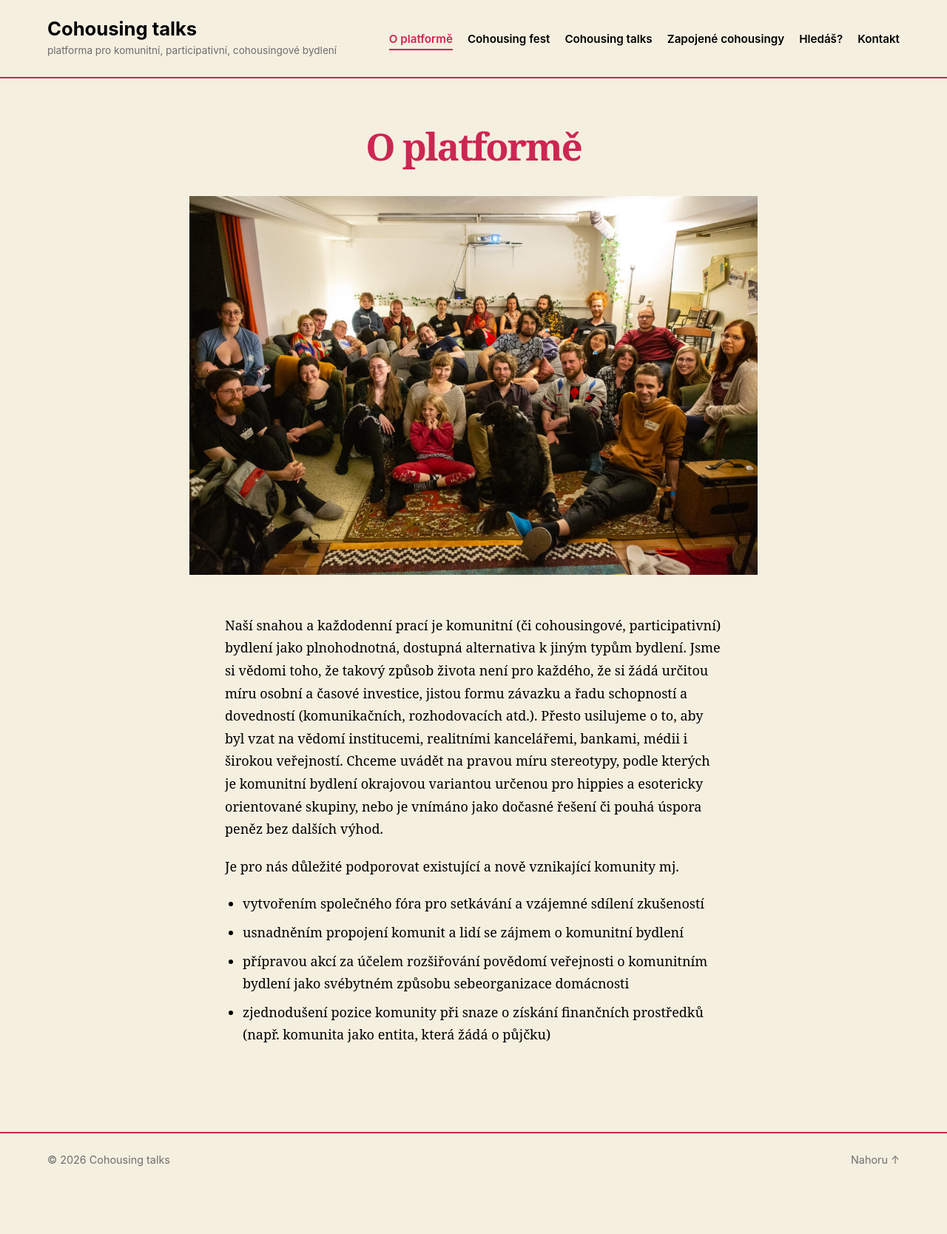
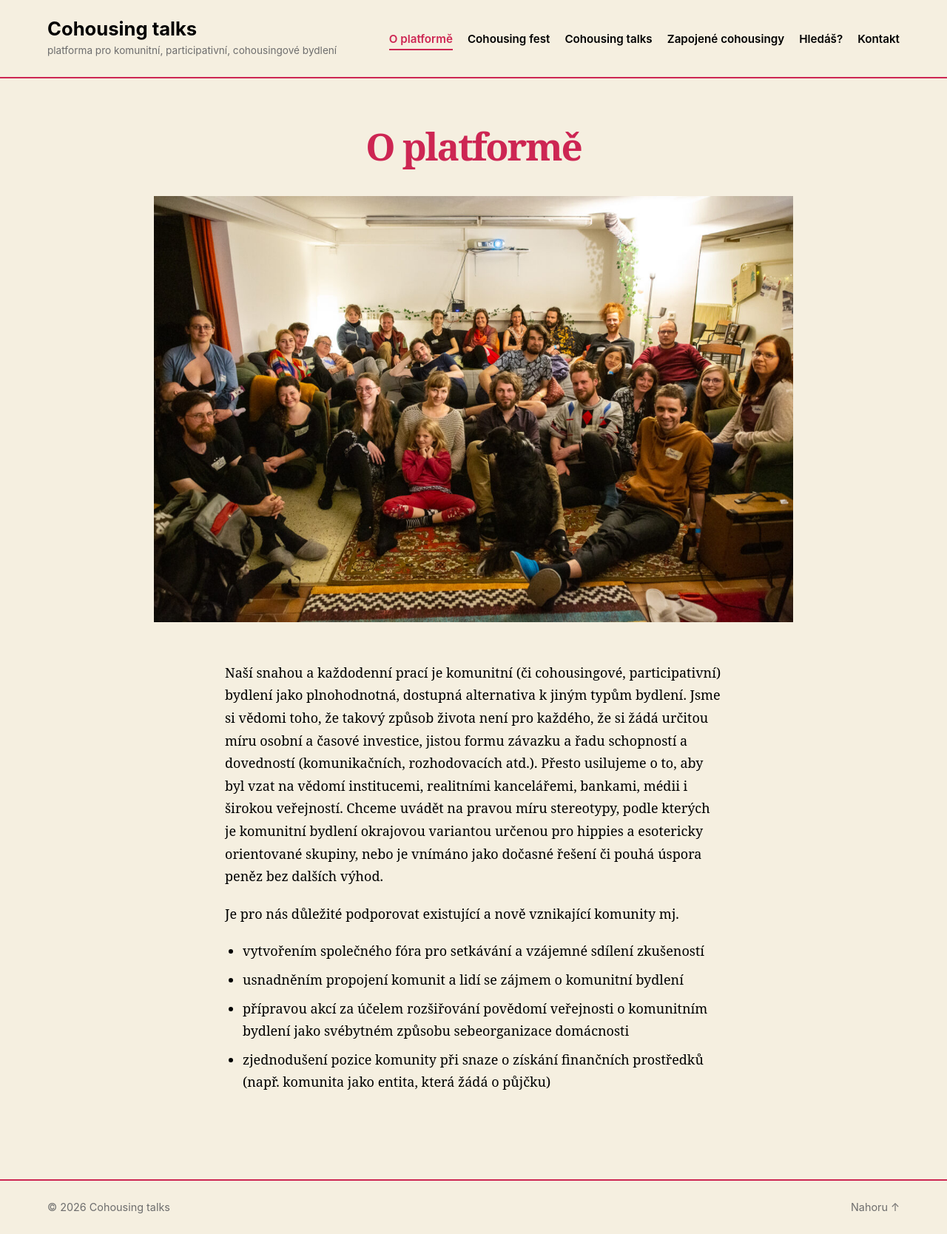
Before and after one commit to kubantjan/cohousingtalks, a Jekyll site: the page built from pages/o-platforme.md, in a window 1280 px wide. Shown: the whole page at 74% size. Built offline with Jekyll 4.4.1, drawn with Linux system fonts in a browser that asks for light colours; before the commit the page ends 1604 px from its top, so only the background shows below that.

Commit message:
Make featured image wider (max-width 80rem, +12rem overflow)
https://claude.ai/code/session_014N2ozhTqKje1akWvWuBuhU

```diff
--- a/assets/css/style.css
+++ b/assets/css/style.css
@@ -292,8 +292,8 @@ div.community-card .no-page {
 }
 
 .page-content img.featured-image {
-  width: calc(100% + 6rem);
-  max-width: 58rem;
+  width: calc(100% + 12rem);
+  max-width: 80rem;
   margin-left: 50%;
   transform: translateX(-50%);
 }
```
